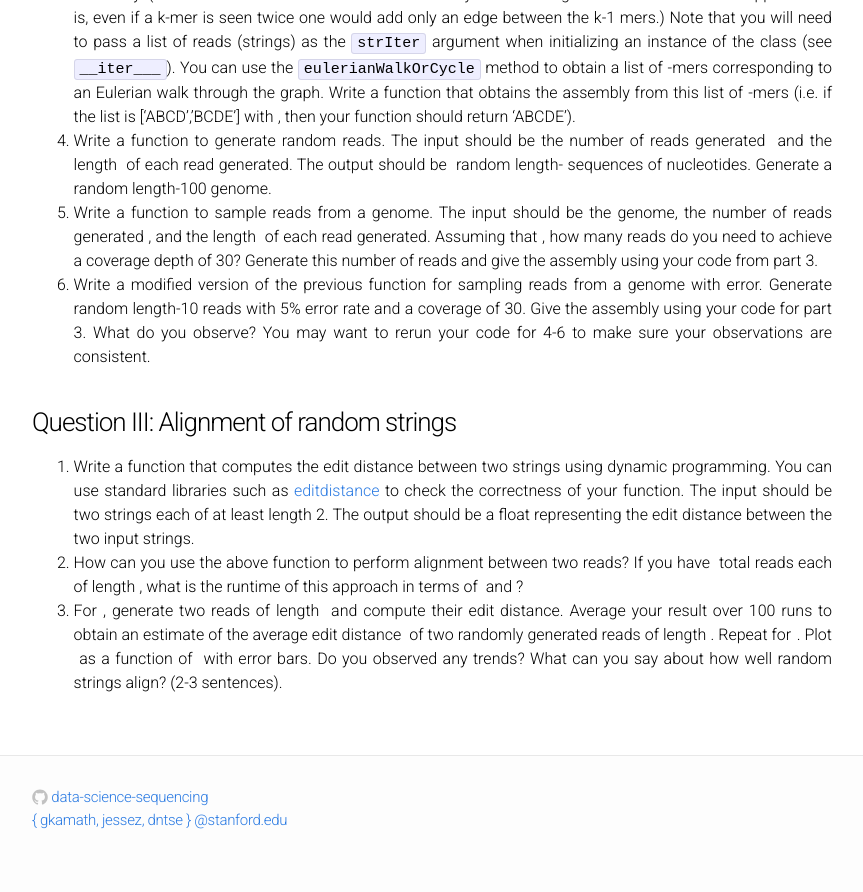
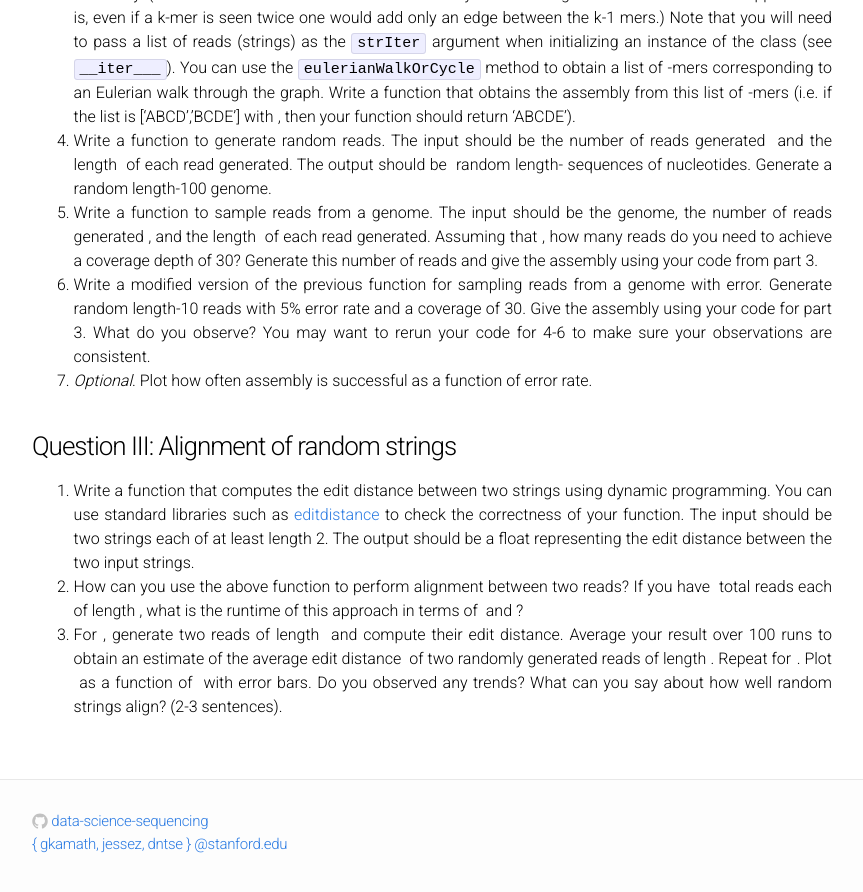
Before and after one commit to laurashen/data-science-sequencing.github.io, a Jekyll site: the page built from assignments/assignment2.md, in a window 1280 px wide and 900 px high, scrolled down 1155 px. Shown: the top 892 px of the window, without its empty margins (208-1071 px from the left). Built offline with Jekyll 4.4.1, drawn with Linux system fonts in a browser that asks for light colours; formulas are drawn with MathJax 3; comment, search, counter and statistics services are not loaded.

Commit message:
added optional question

```diff
--- a/assignments/assignment2.md
+++ b/assignments/assignment2.md
@@ -35,6 +35,8 @@ You may also use [pysam](http://pysam.readthedocs.io/en/latest/api.html) for thi
 
 6. Write a modified version of the previous function for sampling reads from a genome with error. Generate random length-10 reads with 5% error rate and a coverage of 30. Give the assembly using your code for part 3. What do you observe? You may want to rerun your code for 4-6 to make sure your observations are consistent.
 
+7. *Optional*. Plot how often assembly is successful as a function of error rate.
+
 
 ### Question III: Alignment of random strings
 
```
